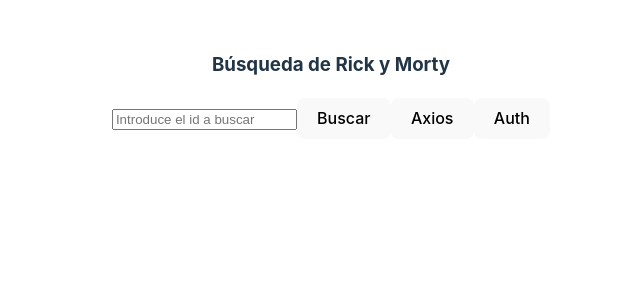
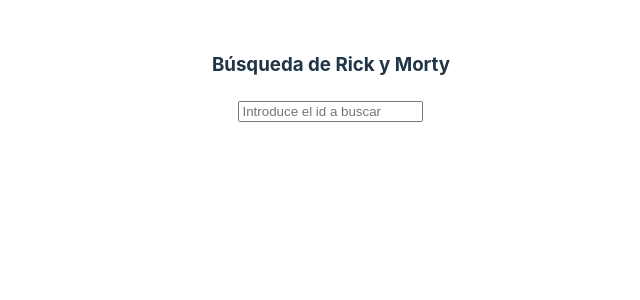
Before and after one commit to gorkavillara/react-g2-junio-2023, a React (Vite) app: page / in a window 1280 px wide. Shown: the top 300 px of the page, without its empty margins (309-949 px from the left). Built offline with nearby package versions, Linux system fonts and the light colour scheme.

Commit message:
Tema 09 - React Query

```diff
--- a/package.json
+++ b/package.json
@@ -11,6 +11,7 @@
   },
   "dependencies": {
     "@tanstack/react-query": "^4.29.19",
+    "@tanstack/react-query-devtools": "^4.29.19",
     "axios": "^1.4.0",
     "formik": "^2.4.2",
     "react": "^18.2.0",
--- a/src/App.tsx
+++ b/src/App.tsx
@@ -1,75 +1,10 @@
-import { useState } from "react"
-import axios from "axios"
 import "./App.scss"
-import { authInstance, rmInstance } from "./assets/instances"
-
-const baseUrl = "https://rickandmortyapi.com/api/character/"
-
-interface Personaje {
-  name: string
-  id: number
-  image: string
-}
+import RickMorty from "./views/RickMorty/RickMorty"
 
 function App() {
-  const [id, setId] = useState<string>("")
-  const [personaje, setPersonaje] = useState<Personaje | null>(null)
-
-  const buscaIdFetch = async () => {
-    // hacer la búsqueda del id
-    const url = `${baseUrl}${id}`
-    const respuesta = await fetch(url)
-    console.log(respuesta)
-    const info = await respuesta.json()
-    console.log(info)
-  }
-  const buscaIdAxios = async () => {
-    // hacer la búsqueda del id
-    const url = `${baseUrl}${id}`
-    // try {
-      // const { data: pers } = await axios.get(url)
-      // console.log(pers)
-      // setPersonaje(pers)
-    // } catch (e) {
-      // window.alert("Error!")
-    // }
-    // const token = "98f293jfjf-2f-92-fj-239f2399jf29210fj2-3f329f"
-    // axios.get(url)
-    rmInstance("id")
-      .then(res => {
-        console.log(res.data)
-        setPersonaje(res.data)
-      })
-      .catch(error => console.error(error))
-      .finally(() => console.log("Llamada finalizada"))
-  }
-
-  const autentica = () => {
-    authInstance.post("", { email: "prueba@gmail.com", password: "123456789" })
-      .then(console.log)
-      .catch(console.error)
-  }
   return (
     <>
-      <div>
-        <h3>Búsqueda de Rick y Morty</h3>
-        <input
-          value={id}
-          onChange={(e) => setId(e.target.value)}
-          placeholder="Introduce el id a buscar"
-        />
-        <button onClick={buscaIdFetch}>Buscar</button>
-        <button onClick={buscaIdAxios}>Axios</button>
-        <button onClick={autentica}>Auth</button>
-      </div>
-      {personaje && (
-        <>
-          <p>
-            {personaje.id}. {personaje.name}
-          </p>
-          <img src={personaje.image} />
-        </>
-      )}
+      <RickMorty />
     </>
   )
 }
--- a/src/main.tsx
+++ b/src/main.tsx
@@ -4,11 +4,18 @@
 import App from './App.tsx'
 import './index.css'
 import routes from './routes'
+import { QueryClient, QueryClientProvider } from '@tanstack/react-query'
+import { ReactQueryDevtools } from "@tanstack/react-query-devtools"
 
 const router = createBrowserRouter(routes)
 
+const queryClient = new QueryClient()
+
 ReactDOM.createRoot(document.getElementById('root') as HTMLElement).render(
-  <RouterProvider router={router} />
+  <QueryClientProvider client={queryClient}>
+    <RouterProvider router={router} />
+    <ReactQueryDevtools />
+  </QueryClientProvider>
   // <React.StrictMode>
   //   <App />
   // </React.StrictMode>,
--- /dev/null
+++ b/src/views/RickMorty/RickMorty.tsx
@@ -0,0 +1,51 @@
+import { useState } from "react"
+import axios, { AxiosResponse } from "axios"
+import { useQuery } from "@tanstack/react-query"
+
+const baseUrl = "https://rickandmortyapi.com/api/character/"
+
+interface Personaje {
+  name: string
+  id: number
+  image: string
+}
+
+function RickMorty() {
+  const [id, setId] = useState<string>("")
+//   const [personaje, setPersonaje] = useState<Personaje | null>(null)
+
+  const { data, isFetching, isError } = useQuery<AxiosResponse<Personaje>>({
+    queryKey: [`rm-${id}`],
+    queryFn: () => axios.get(`${baseUrl}${id}`),
+    enabled: id !== ""
+  })
+
+  console.log(data)
+  const personaje = data?.data
+
+  return (
+    <>
+      <div>
+        <h3>Búsqueda de Rick y Morty</h3>
+        <input
+          value={id}
+          onChange={(e) => setId(e.target.value)}
+          placeholder="Introduce el id a buscar"
+        />
+        {/* <button onClick={() => null}>Buscar</button> */}
+      </div>
+      {isFetching && <h2>Cargando...</h2>}
+      {isError && <h2>Error</h2>}
+      {personaje && (
+        <>
+          <p>
+            {personaje.id}. {personaje.name}
+          </p>
+          <img src={personaje.image} />
+        </>
+      )}
+    </>
+  )
+}
+
+export default RickMorty
```
Also changed, not shown: 1 other file (tests, documents, lock files or other folders).
